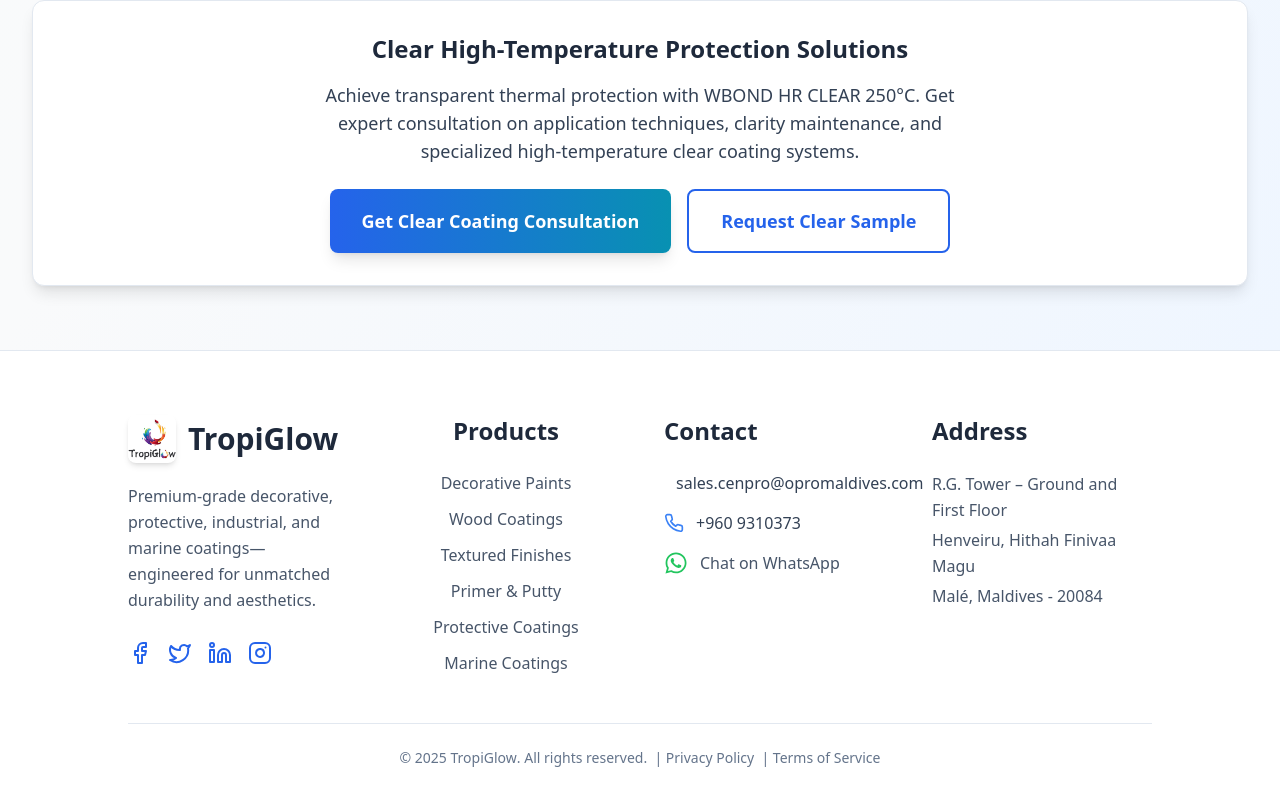
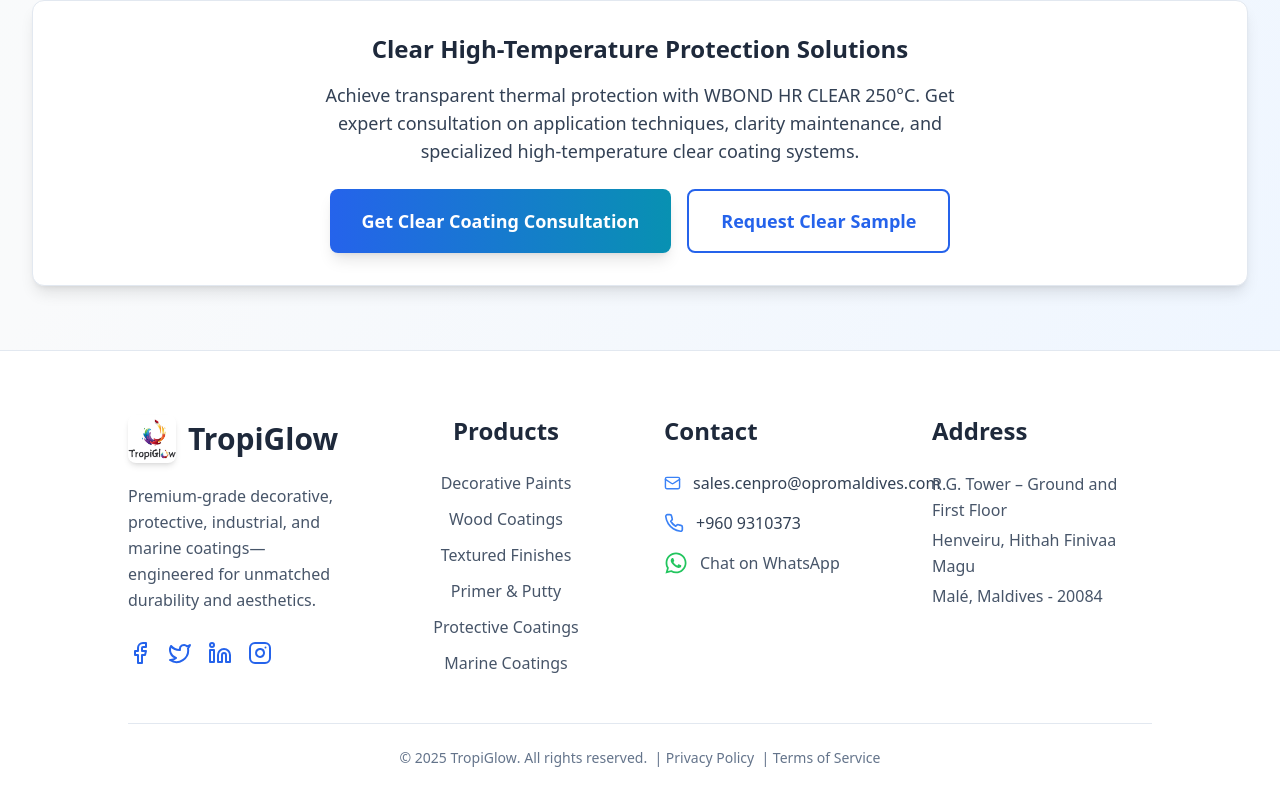
Before and after one commit to parnikaa27/TropiGLow, a React (Vite) app: page /products/wbond-hr-clear250 in a window 1280 px wide. Shown: the part 2243-3049 px from the top of the page. Built offline with nearby package versions, Linux system fonts and the light colour scheme.

Commit message:
added pages

```diff
--- a/src/components/Footer.tsx
+++ b/src/components/Footer.tsx
@@ -65,11 +65,15 @@
             <h3 className="text-2xl font-semibold mb-6 text-slate-800">Contact</h3>
             <div className="space-y-4 text-base">
               <div className="flex items-center space-x-3">
-                <Mail className="h-5 w-5 text-blue-500" />
-                <a href="mailto:sales.cenpro@opromaldives.com" className="hover:text-blue-600">
-                  sales.cenpro@opromaldives.com
-                </a>
+                <Mail className="h-6 w-6 min-w-[17px] text-blue-500" />
+                  <a
+                    href="mailto:sales.cenpro@opromaldives.com"
+                    className="hover:text-blue-600 text-base"
+                  >
+                    sales.cenpro@opromaldives.com
+                  </a>
               </div>
+
               <div className="flex items-center space-x-3">
                 <Phone className="h-5 w-5 text-blue-500" />
                 <span>+960 9310373</span>
```
